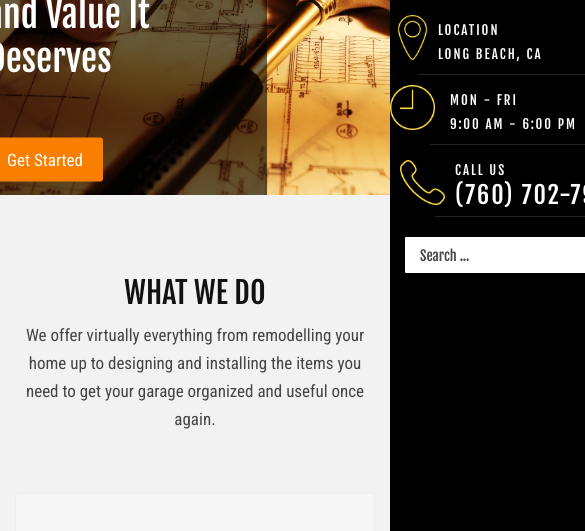
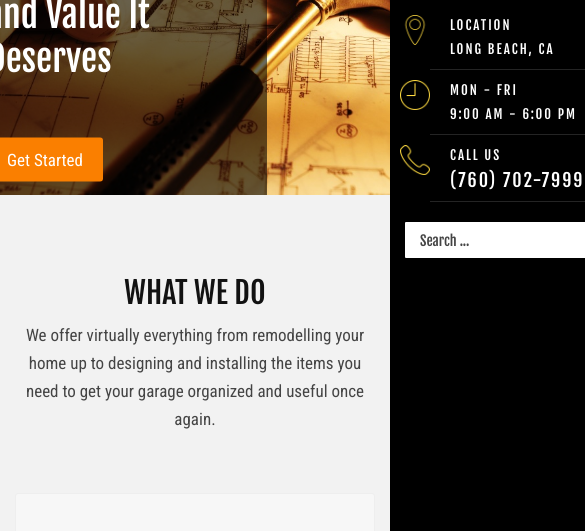
Before and after one commit to npatrick/gandg, a website: page src/client/index.html in a window 390 px wide. Shown: the part 235-766 px from the top of the page, 585 px wide, since content can reach past the window. Drawn offline with Linux system fonts and the light colour scheme.

Commit message:
fix mobile nav sizes

```diff
--- a/src/client/css/styles.css
+++ b/src/client/css/styles.css
@@ -1036,6 +1036,9 @@ a.anchor {
 #parent-ul .list-three a {
   line-height: 25px;
 }
+.list-three a span {
+  font-size: 24px;
+}
 .list-span {
   display: block;
 }
@@ -3367,6 +3370,16 @@ article .post-media {
     max-height: unset;
     overflow: unset;
   }
+  .list-one, .list-two, .list-three {
+    background-size: 30px !important;
+    background-position: top 10px left 10px !important;
+    padding-top: 0 !important;
+    padding-left: 40px !important;
+    margin-left: 0 !important;
+  }
+  .list-three a span {
+    font-size: 18px;
+  }
   #header-inner .socials {
     display: none;
   }
--- a/src/client/index.html
+++ b/src/client/index.html
@@ -85,7 +85,7 @@
 							<a href="#" title="Business Hours">Mon - Fri <span class="list-span">9:00 am - 6:00 pm</span></a></li>
 						<li class="list-three">
 							<!-- <img class="header-icon" src="images/icons/phone-call.png" /> -->
-							<a href="tel:7607027999" title="Call Phone">Call Us<span class="list-span" style="font-size: 24px;">(760) 702-7999</span></a></li>
+							<a href="tel:7607027999" title="Call Phone">Call Us<span class="list-span">(760) 702-7999</span></a></li>
 					</ul>
 
 					<!-- Box Search -->
--- a/src/client/js/scripts.js
+++ b/src/client/js/scripts.js
@@ -171,15 +171,19 @@
 			$mobileCover = $('.mobile-cover');
 
 		if ($menu.length) {
+			var ww = $(window).width();
 			$('.menu-item-has-children > a', $menu).on('click', function (e) {
-				var ww = $(window).width(),
-					$parent = $(this).closest('.menu-item-has-children');
+				var $parent = $(this).closest('.menu-item-has-children');
 
 				if ( ww <= 991) {
 					e.preventDefault();
 					$('> .sub-menu', $parent).slideToggle();
 				}
 			});
+			if (ww <= 991) {
+				$('.skew').hide();
+				console.log('i ran');
+			}
 		}
 		$menuMobile.on('click', function () {
 			$mainMenu.addClass('active');
```
